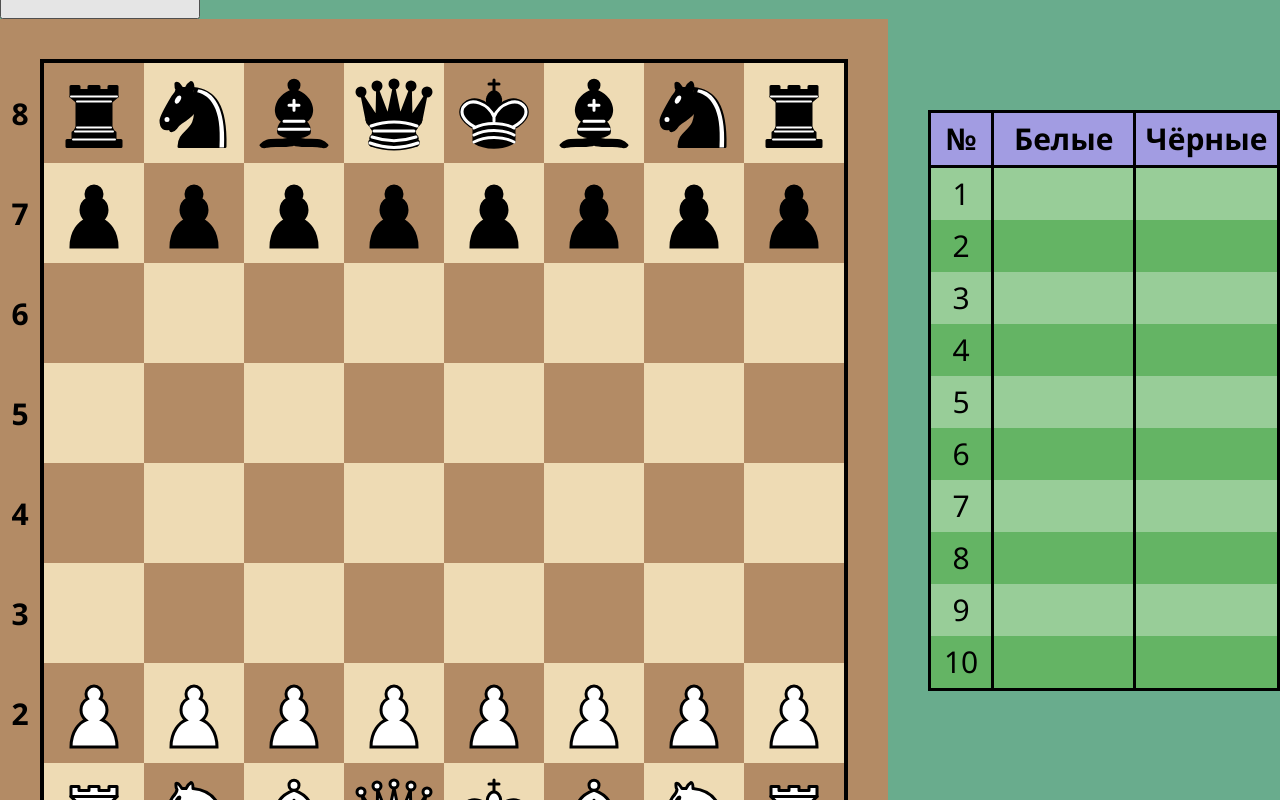
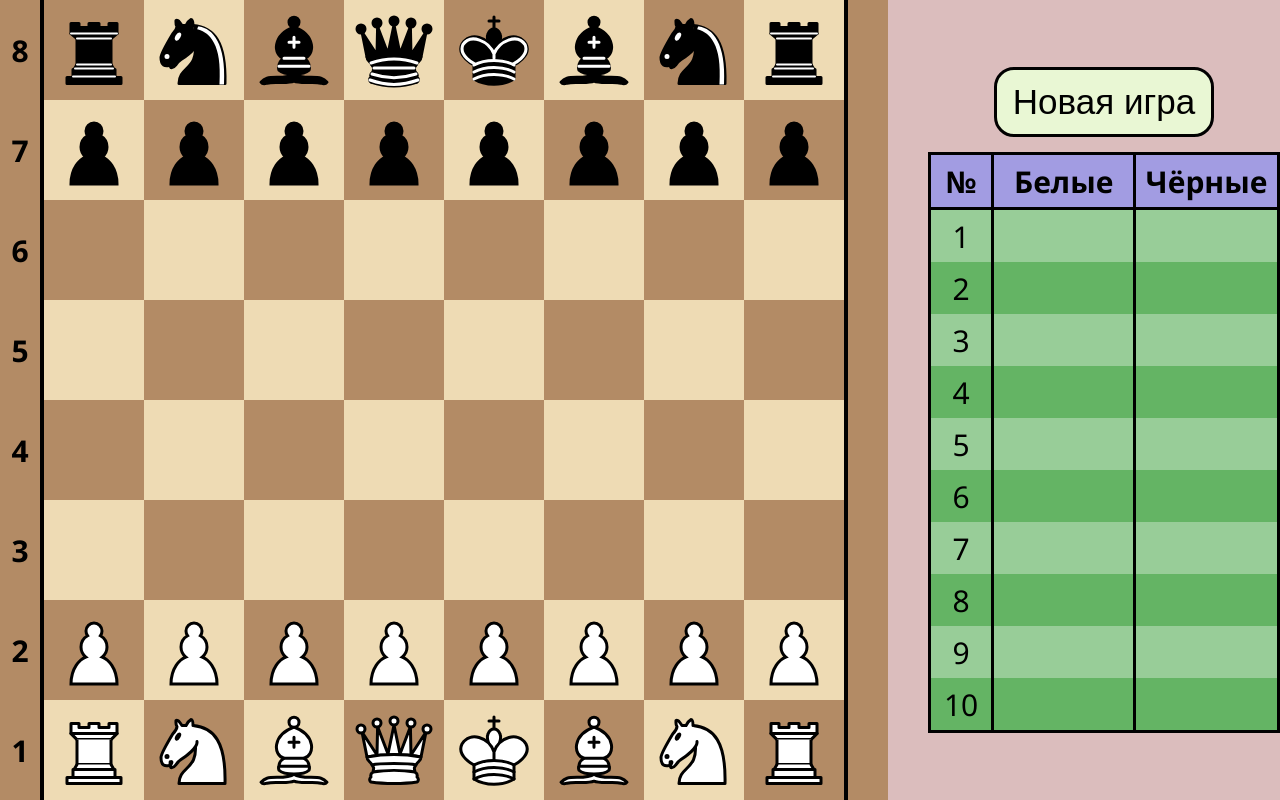
Before and after one commit to Aleks-Kar/simple-chess, a Vue app: page / in a window 1280 px wide. Built offline with nearby package versions, Linux system fonts and the light colour scheme.

Commit message:
refactor: project restructuring

```diff
--- a/src/App.vue
+++ b/src/App.vue
@@ -3,6 +3,7 @@ import { computed, ref } from '@vue/reactivity'
 import { useStore } from './stores/board'
 import TheBoard from './components/TheBoard.vue'
 import TheNotation from './components/TheNotation.vue'
+import BaseButton from './components/ui/BaseButton.vue'
 
 const store = useStore()
 const key = ref(0)
@@ -41,11 +42,12 @@ const update = () => key.value++
 
 <template>
   <div @mousemove="mouseMove" @mouseup="mouseUp" @mouseleave="mouseLeave">
-    <button @click="newGame" class="button">Новая игра</button>
     <TheBoard />
   </div>
 
-  <div class="notation_margin-left">
+  <div class="notation__container">
+    <BaseButton @click="newGame">Новая игра</BaseButton>
+
     <TheNotation
       :key="key"
       :arrangement="store.arrangement"
@@ -71,29 +73,20 @@ body {
   font-family: 'Segoe UI', Tahoma, Geneva, Verdana, sans-serif;
   -webkit-font-smoothing: antialiased;
   -moz-osx-font-smoothing: grayscale;
-  /* text-align: center; */
   background-size: cover;
   color: hsl(210, 29%, 24%);
   overflow: hidden;
-  background-color: rgb(105, 172, 141);
+  background-color: hsl(0, 30%, 80%);
 }
 
-/* .wrapper {
+.notation__container {
   display: flex;
-  justify-content: center;
+  flex-direction: column;
   align-items: center;
-  width: 100vw;
-  height: 100vh;
-} */
-
-.notation_margin-left {
   margin-left: 40px;
 }
 
-.button {
-  width: 200px;
-  height: 125px;
-  font-size: 35px;
-  user-select: none;
+.notation__container button {
+  margin-bottom: 15px;
 }
 </style>
--- /dev/null
+++ b/src/components/ui/BaseButton.vue
@@ -0,0 +1,23 @@
+<script setup lang="ts"></script>
+
+<template>
+  <button class="button">
+    <slot></slot>
+  </button>
+</template>
+
+<style>
+.button {
+  width: 220px;
+  height: 70px;
+  font-size: 35px;
+  background-color: hsl(84, 70%, 90%);
+  border: 3px solid black;
+  border-radius: 20px;
+  user-select: none;
+}
+
+.button:active {
+  background-color: hsl(84, 70%, 60%);
+}
+</style>
--- a/src/stores/board.ts
+++ b/src/stores/board.ts
@@ -20,6 +20,8 @@ export const useStore = defineStore('board', {
 
       underWhiteAttack: Array<boolean>(64),
       underBlackAttack: Array<boolean>(64),
+      whiteKingUnderAttack: false,
+      blackKingUnderAttack: false,
       activeIndex: 64,
       squaresForMove: Array<boolean>(64),
       lmbIsPressed: false,
@@ -38,7 +40,6 @@ export const useStore = defineStore('board', {
   },
 
   actions: {
-    // sets up the board
     init(): void {
       this.arrangement.fill('')
       this.underWhiteAttack.fill(false)
@@ -123,6 +124,8 @@ export const useStore = defineStore('board', {
         this.draggedItem.style.top = 0
         this.draggedItem.style.cursor = ''
       } else {
+        this.checkWhiteKing()
+        this.checkBlackKing()
         this.hadCaptured = this.getPiece(this.hoverIndex)
 
         /* handle special cases */
@@ -369,6 +372,16 @@ export const useStore = defineStore('board', {
       }
 
       if (pieceHadBeenMoved) this.placePiece()
+    },
+
+    checkWhiteKing(): void {
+      const whiteKingIndex = this.arrangement.indexOf('K')
+      this.whiteKingUnderAttack = this.underBlackAttack[whiteKingIndex]
+    },
+
+    checkBlackKing(): void {
+      const blackKingIndex = this.arrangement.indexOf('k')
+      this.blackKingUnderAttack = this.underWhiteAttack[blackKingIndex]
     }
   },
 
```
